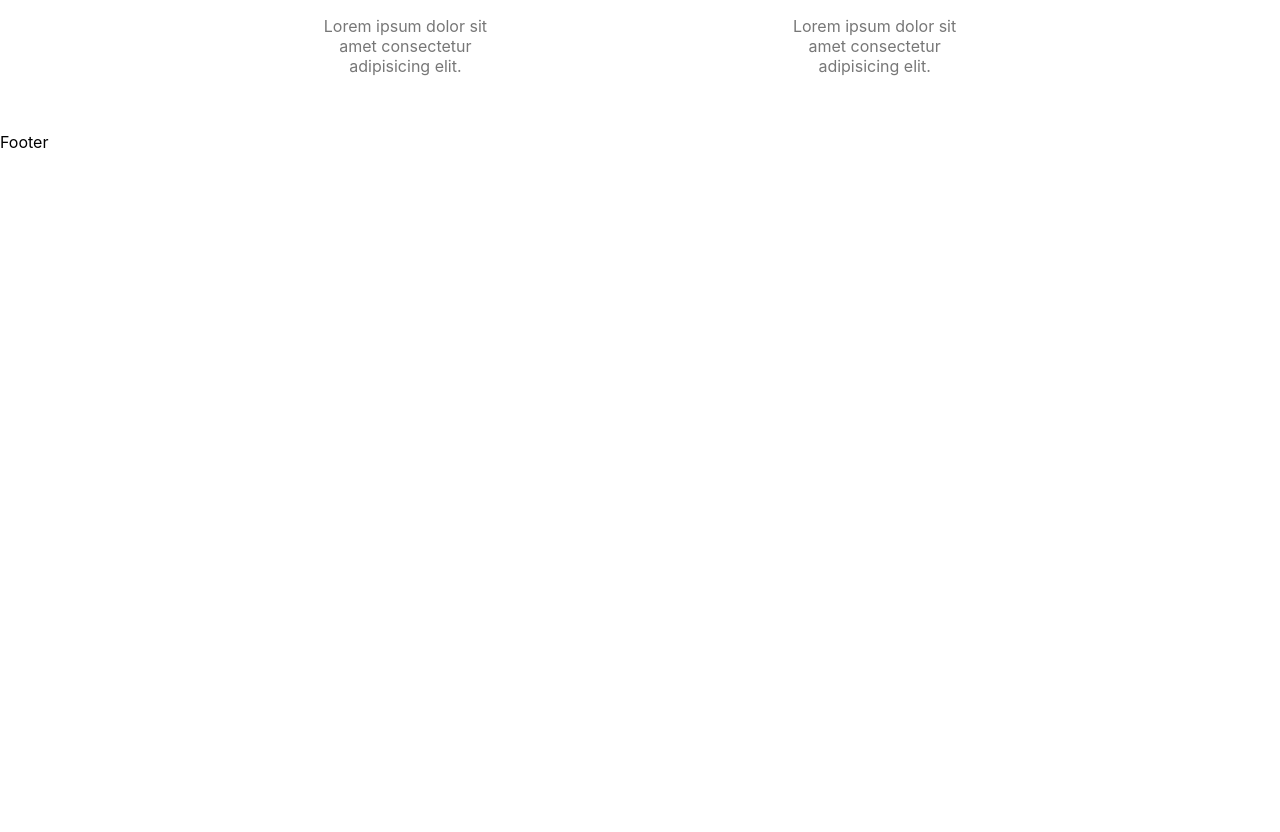
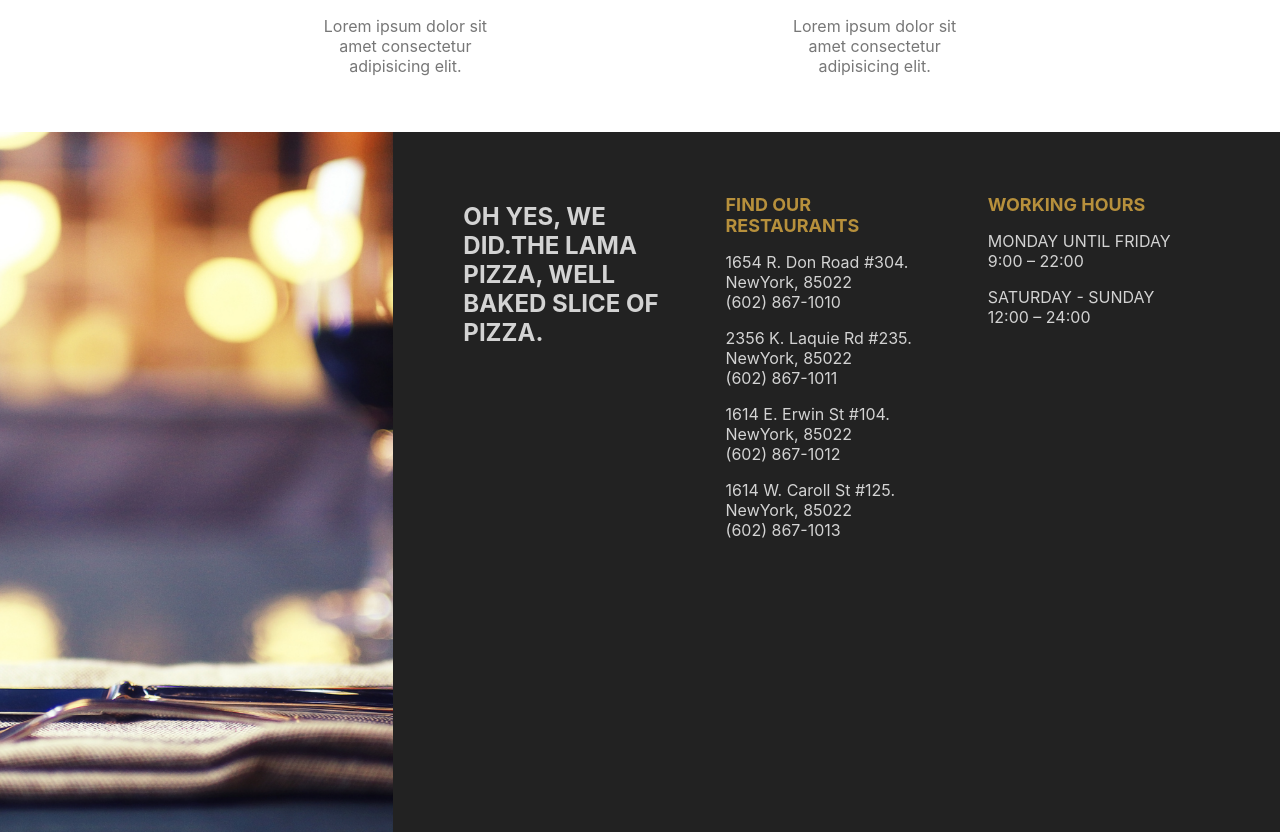
Before and after one commit to MajidAziz03/Pizza-byMajid-nextjs, a Next.js app: page / in a window 1280 px wide. Shown: the part 2803-3635 px from the top of the page. Before the commit the page ends 2955 px from the top, so only its background shows below. Built offline with nearby package versions, Linux system fonts and the light colour scheme.

Commit message:
Completed Footer Component

```diff
--- a/Components/Footer.jsx
+++ b/Components/Footer.jsx
@@ -1,9 +1,55 @@
-import React from 'react'
+import Image from "next/image";
+import styles from "../styles/Footer.module.css";
 
 const Footer = () => {
-  return (
-    <div>Footer</div>
-  )
-}
+    return (
+        <div className={styles.container}>
+            <div className={styles.item}>
+                <Image src="/img/bg.png" objectFit="cover" layout="fill" alt="" />
+            </div>
+            <div className={styles.item}>
+                <div className={styles.card}>
+                    <h2 className={styles.motto}>
+                        OH YES, WE DID.THE LAMA PIZZA, WELL BAKED SLICE OF PIZZA.
+                    </h2>
+                </div>
+                <div className={styles.card}>
+                    <h1 className={styles.title}>FIND OUR RESTAURANTS</h1>
+                    <p className={styles.text}>
+                        1654 R. Don Road #304.
+                        <br /> NewYork, 85022
+                        <br /> (602) 867-1010
+                    </p>
+                    <p className={styles.text}>
+                        2356 K. Laquie Rd #235.
+                        <br /> NewYork, 85022
+                        <br /> (602) 867-1011
+                    </p>
+                    <p className={styles.text}>
+                        1614 E. Erwin St #104.
+                        <br /> NewYork, 85022
+                        <br /> (602) 867-1012
+                    </p>
+                    <p className={styles.text}>
+                        1614 W. Caroll St #125.
+                        <br /> NewYork, 85022
+                        <br /> (602) 867-1013
+                    </p>
+                </div>
+                <div className={styles.card}>
+                    <h1 className={styles.title}>WORKING HOURS</h1>
+                    <p className={styles.text}>
+                        MONDAY UNTIL FRIDAY
+                        <br /> 9:00 – 22:00
+                    </p>
+                    <p className={styles.text}>
+                        SATURDAY - SUNDAY
+                        <br /> 12:00 – 24:00
+                    </p>
+                </div>
+            </div>
+        </div>
+    );
+};
 
-export default Footer
+export default Footer;
--- a/Components/Layouts.js
+++ /dev/null
@@ -1,15 +0,0 @@
-import React from 'react'
-import Footer from './Footer'
-import Navbar from './Navbar'
-
-const Layouts = ({children}) => {
-  return (
-      <>
-       < Navbar />
-          {children}
-          <Footer />
-      </>
-  )
-}
-
-export default Layouts
--- a/pages/_app.js
+++ b/pages/_app.js
@@ -1,11 +1,8 @@
-import Layouts from '../Components/Layouts'
 import '../styles/globals.css'
 
 function MyApp({ Component, pageProps }) {
   return (
-    <Layouts>
       <Component {...pageProps} />
-    </Layouts>
   )
 }
 
--- a/pages/index.js
+++ b/pages/index.js
@@ -2,18 +2,21 @@
 import Image from 'next/image'
 import Featured from '../Components/Featured'
 import PizzaList from '../Components/PizzaList'
+import Navbar from '../Components/Navbar'
+import Footer from '../Components/Footer'
 
 export default function Home() {
   return (
     <>
-
     <Head>
       <title>Pizza-Majid</title>
       <meta name="description" content="Best Pizza in the Town" />
       <link rel="icon" href="/favicon.ico" />
       </Head>
+      <Navbar />
       <Featured />
       <PizzaList />
+      <Footer />
 </>
   )
 }
--- a/styles/Featured.module.css
+++ b/styles/Featured.module.css
@@ -3,6 +3,7 @@
   background-color: #d1411e;
   overflow: hidden;
   position: relative;
+  overflow-x: hidden;
 }
 
 .arrowContainer {
--- /dev/null
+++ b/styles/Footer.module.css
@@ -0,0 +1,57 @@
+.container {
+  height: calc(100vh - 100px);
+  background-color: #222;
+  display: flex;
+}
+
+.item {
+  flex: 1;
+  position: relative;
+  display: flex;
+}
+
+.item:last-child {
+  flex: 2;
+  padding: 50px;
+  justify-content: space-between;
+}
+
+.card {
+  flex: 1;
+  padding: 0 20px;
+}
+
+.title {
+  font-size: 18px;
+  color: #b7903c;
+}
+
+.text {
+  color: lightgray;
+}
+
+.motto {
+  color: rgb(211, 211, 211);
+}
+
+@media screen and (max-width: 480px) {
+  .container {
+    height: auto;
+    text-align: center;
+  }
+  .item:first-child {
+    display: none;
+  }
+
+  .item {
+    flex-direction: column;
+  }
+
+  .title {
+    font-size: 30px;
+  }
+
+  .text {
+    font-size: 20px;
+  }
+}
```
Also changed, not shown: public/img/footer.png (added).
